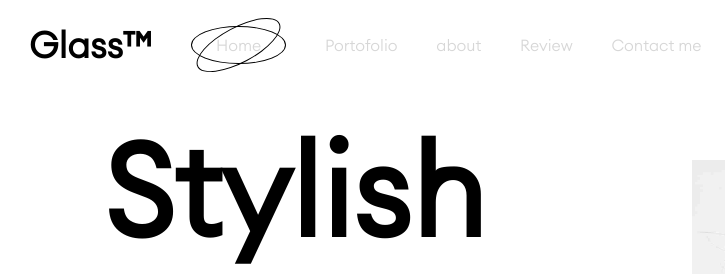
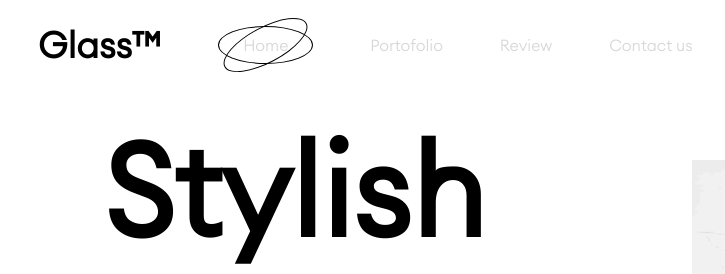
Before and after one commit to innoplusdevs/Web-for-glasses, a plain HTML site: page index.html in a window 1280 px wide. Shown: the top 274 px of the page, 0-725 px from the left. Drawn offline with Linux system fonts and the light colour scheme.

Commit message:
Update index.html

```diff
--- a/index.html
+++ b/index.html
@@ -17,9 +17,8 @@
                 <a id="company-name" href="#">Glass&#153</a>
                 <a class="link" id="home" href="#">Home <div class="elipse"></div> </a>
                 <a class="link" href="#">Portofolio</a>
-                <a class="link" href="#">about</a>
                 <a class="link" href="#">Review</a>
-                <a class="link" href="#">Contact me</a>
+                <a class="link" href="#">Contact us</a>
             </div>
             <div id="nav-icons">
                 <figure>
```
